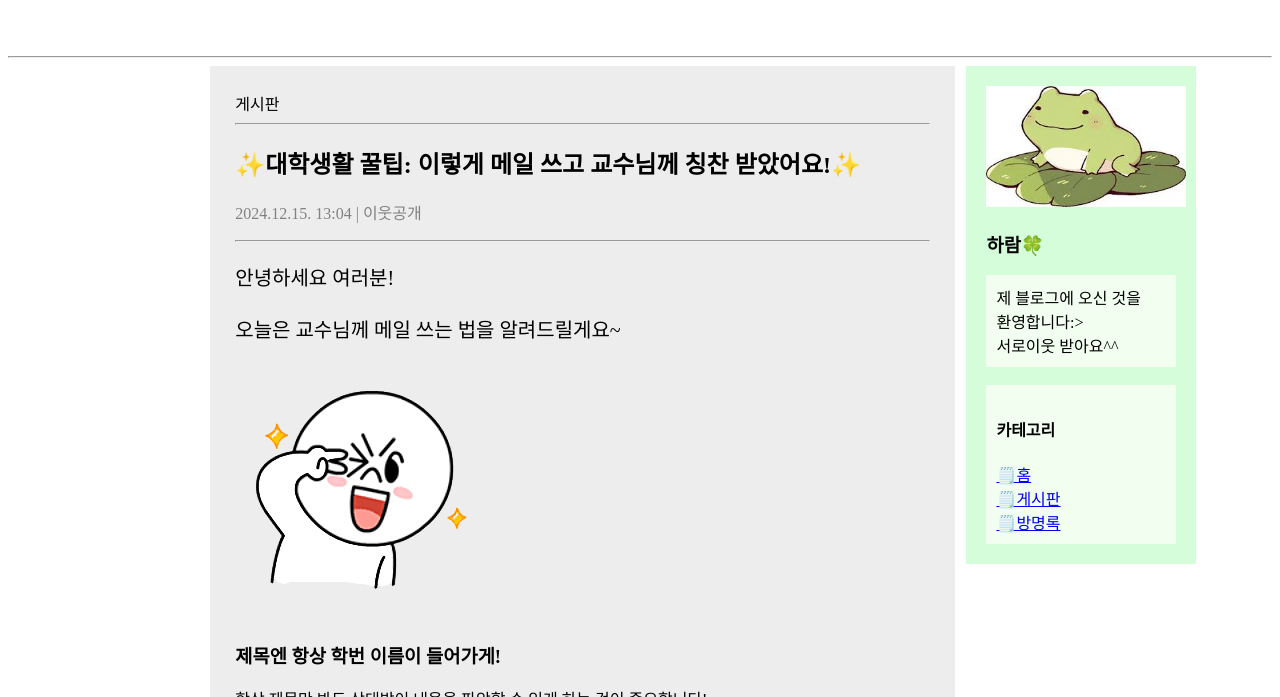
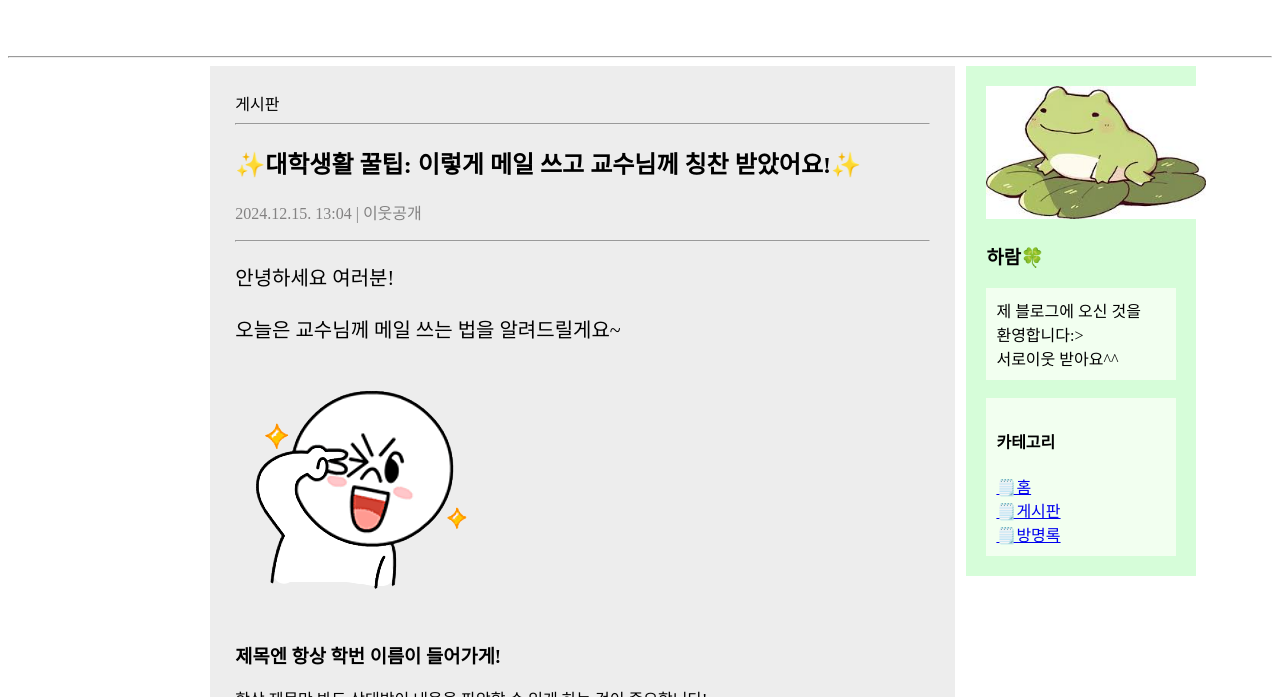
Before and after one commit to haaaram/haaaram.github.io, a plain HTML site: page index.html in a window 1280 px wide. Shown: the part 103-800 px from the top of the page. Drawn offline with Linux system fonts and the light colour scheme.

Commit message:
Update index.html

```diff
--- a/index.html
+++ b/index.html
@@ -112,7 +112,7 @@
     </article>
     </section>
     <aside>
-        <img src="image/frog.jpg" width="200px" alt="">
+        <img src="image/frog.jpg" width="220px" alt="">
         <h3>하람🍀</h3>
         <div id="cute">
             제 블로그에 오신 것을 <br>환영합니다:>
```
